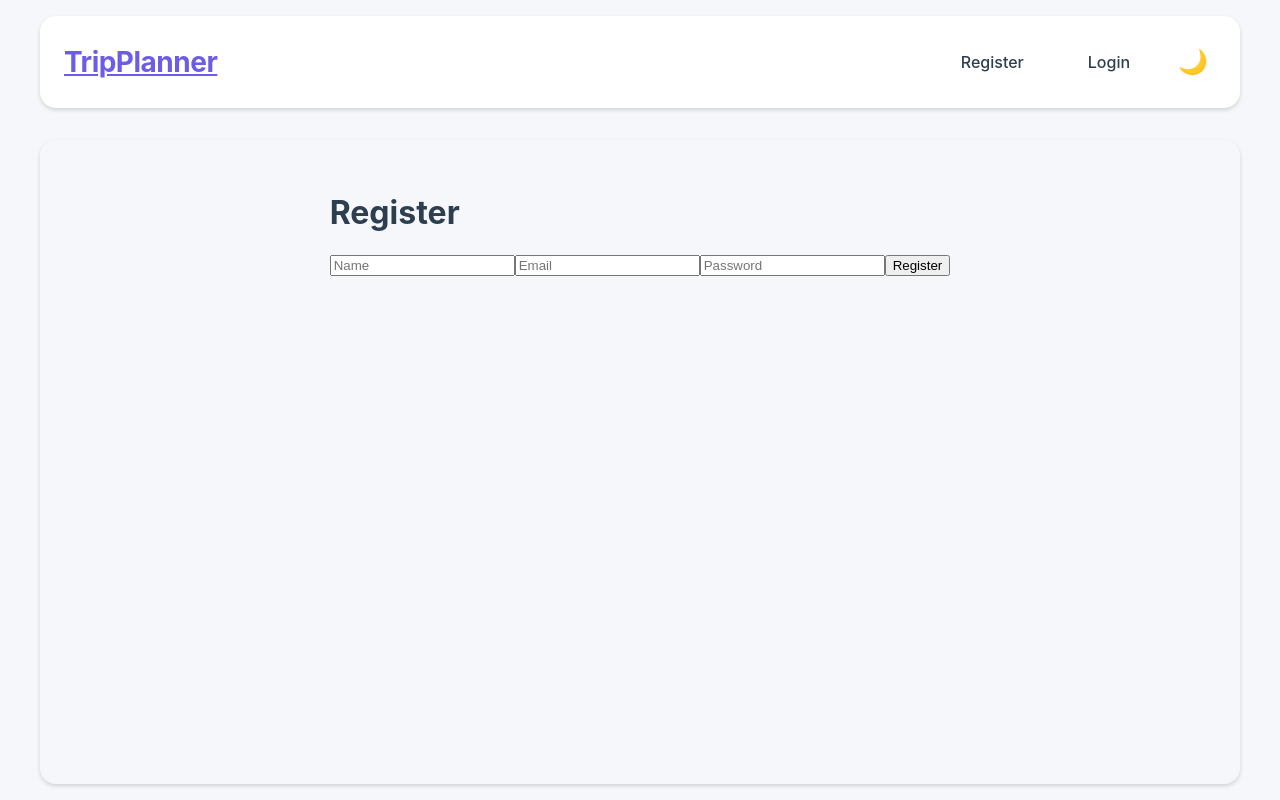
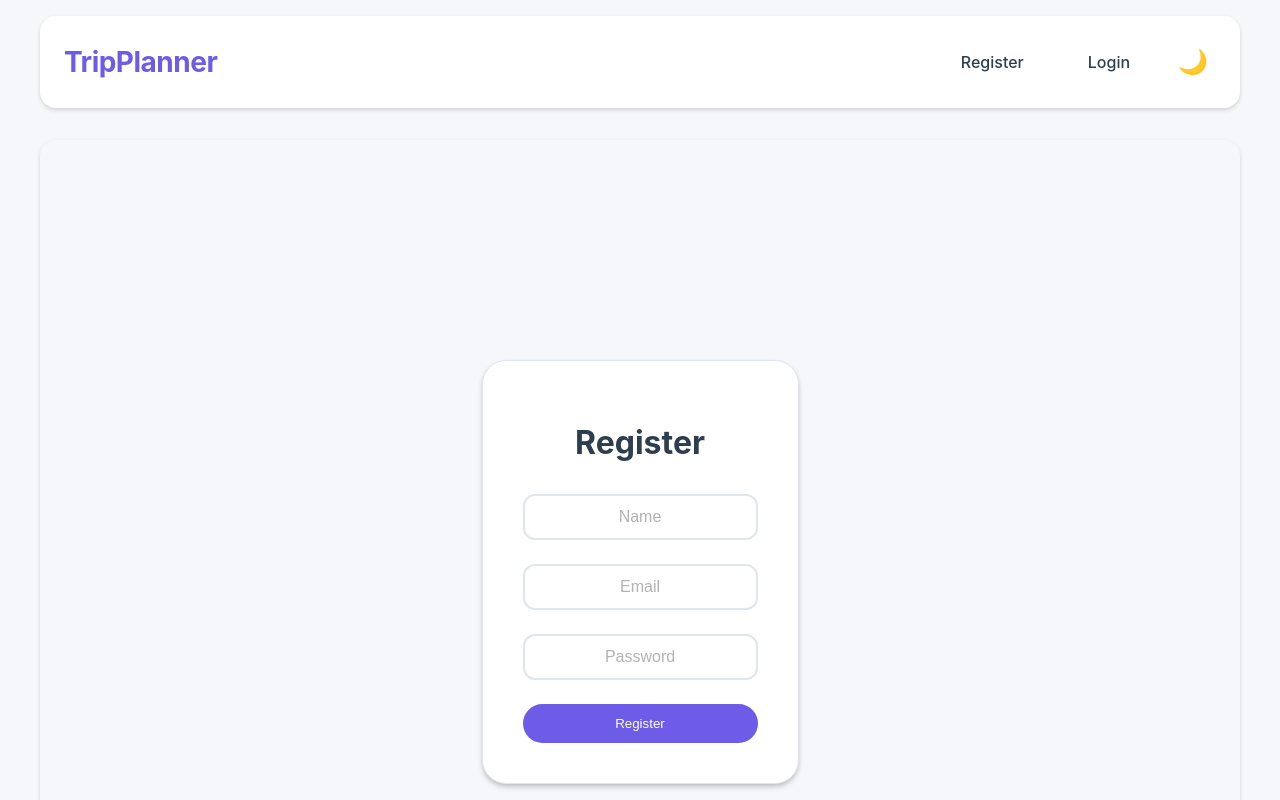
Before and after one commit to tomern0305/TripPlaner, a React (Create React App) app in the folder client/: page /register in a window 1280 px wide. Shown: the top 800 px of the page. Built offline with nearby package versions, Linux system fonts and the light colour scheme.

Commit message:
login/register pages ui fix

```diff
--- a/client/src/App.css
+++ b/client/src/App.css
@@ -215,8 +215,8 @@ body {
 
 .auth-form .form-group input {
   width: 100%;
-  max-width: 300px; /* Constrain width */
-  margin: 0 auto; /* Explicitly center the input box */
+  max-width: 300px;
+  margin: 0 auto;
   padding: 0.75rem;
   border: 2px solid var(--border-color);
   border-radius: 0.75rem;
@@ -224,20 +224,33 @@ body {
   color: var(--text-color);
   font-size: 1rem;
   transition: all 0.3s ease;
-  display: block; /* Ensure it takes full width of its container and allows margin auto */
-  box-sizing: border-box; /* Ensures padding doesn't increase width */
-  text-align: center; /* Explicitly center text within input */
+  display: block;
+  box-sizing: border-box;
+  text-align: center;
 }
 
-.auth-form .form-group input:focus {
-  outline: none;
-  border-color: var(--primary-color);
-  box-shadow: 0 0 0 3px rgba(66, 153, 225, 0.1);
+.auth-form .form-group input::placeholder {
+  color: #b3b3b3;
 }
 
 .auth-form .button {
   width: 100%;
-  margin-top: 1rem;
+  max-width: 300px;
+  margin: 1rem auto 0;
+  padding: 0.75rem;
+  background-color: var(--primary-color);
+  color: white;
+  border: none;
+  border-radius: 1.5rem;
+  cursor: pointer;
+  font-weight: 500;
+  transition: all 0.3s ease;
+  display: block;
+}
+
+.auth-form .button:hover {
+  background-color: var(--primary-hover);
+  transform: translateY(-1px);
 }
 
 /* General form styles (for TripPlanner, etc.) */
--- a/client/src/App.js
+++ b/client/src/App.js
@@ -51,7 +51,7 @@ function App() {
     <Router>
       <div className="app-container">
         <nav className="nav">
-          <Link to="/dashboard" className="nav-brand">TripPlanner</Link>
+          <Link to={isLoggedIn ? "/dashboard" : "/login"} className="nav-brand" style={{ textDecoration: 'none' }}>TripPlanner</Link>
           <div className="nav-links">
             {!isLoggedIn ? (
               <>
--- a/client/src/pages/Register.jsx
+++ b/client/src/pages/Register.jsx
@@ -14,6 +14,7 @@ export default function Register() {
     try {
       const response = await axios.post('http://localhost:5000/api/register', { name, email, password });
       localStorage.setItem('token', response.data.token);
+      localStorage.setItem('username', response.data.name);
       alert('Registered and logged in!');
       navigate('/dashboard');
     } catch (err) {
@@ -23,12 +24,41 @@ export default function Register() {
   };
 
   return (
-    <form onSubmit={handleSubmit} className="container">
-      <h1 className="page-title">Register</h1>
-      <input type="text" placeholder="Name" value={name} onChange={(e) => setName(e.target.value)} className="input" required />
-      <input type="email" placeholder="Email" value={email} onChange={(e) => setEmail(e.target.value)} className="input" required />
-      <input type="password" placeholder="Password" value={password} onChange={(e) => setPassword(e.target.value)} className="input" required />
-      <button type="submit" className="button">Register</button>
-    </form>
+    <div className="auth-container">
+      <form onSubmit={handleSubmit} className="auth-form">
+        <h1 className="page-title">Register</h1>
+        <div className="form-group">
+          <input
+            type="text"
+            placeholder="Name"
+            value={name}
+            onChange={(e) => setName(e.target.value)}
+            className="input"
+            required
+          />
+        </div>
+        <div className="form-group">
+          <input
+            type="email"
+            placeholder="Email"
+            value={email}
+            onChange={(e) => setEmail(e.target.value)}
+            className="input"
+            required
+          />
+        </div>
+        <div className="form-group">
+          <input
+            type="password"
+            placeholder="Password"
+            value={password}
+            onChange={(e) => setPassword(e.target.value)}
+            className="input"
+            required
+          />
+        </div>
+        <button type="submit" className="button">Register</button>
+      </form>
+    </div>
   );
 }
```
